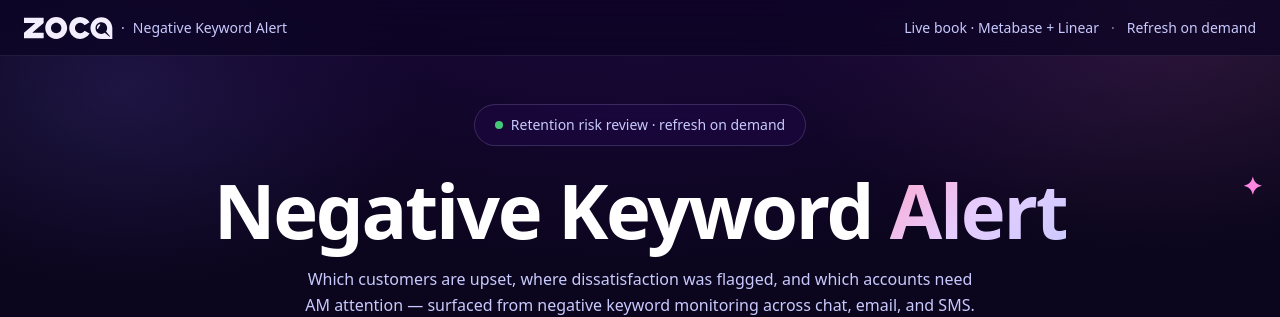
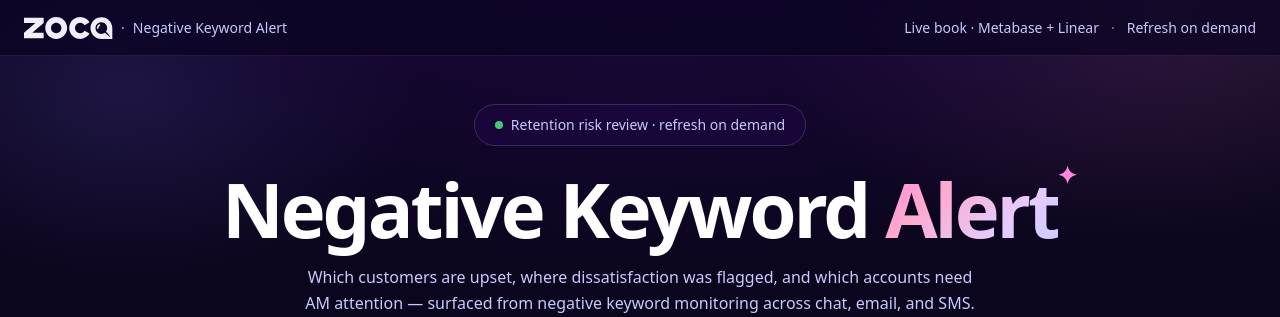
Before and after one commit to siranjt/negative-keyword-ticket-generator, a Next.js app: page / in a window 1280 px wide. Shown: the top 317 px of the page. Built offline with nearby package versions, Linux system fonts and the light colour scheme; no server answers.

Commit message:
Title font match, remove Time column, vibrant multi-color charts

```diff
--- a/app/page.tsx
+++ b/app/page.tsx
@@ -26,10 +26,10 @@ export default function Home() {
             Retention risk review · refresh on demand
           </div>
         </div>
-        <h1 className="relative mx-auto mb-5 font-[var(--font-display)] font-black leading-[0.95]" style={{ fontSize: "4.75rem", letterSpacing: "-0.03em" }}>
+        <h1 className="relative mx-auto mb-5 inline-block font-[var(--font-display)] font-black" style={{ fontSize: "4.75rem", letterSpacing: "-0.04em", lineHeight: "0.92" }}>
           <span className="text-white">Negative Keyword </span>
-          <span className="zoca-gradient-text">Alert</span>
-          <span className="absolute -right-1 -top-1 text-2xl text-[#ff86e1]">✦</span>
+          <span style={{ background: "linear-gradient(135deg, #ff86e1 0%, #ffa8cd 30%, #e5ccff 70%, #c8cafe 100%)", WebkitBackgroundClip: "text", WebkitTextFillColor: "transparent" }}>Alert</span>
+          <span className="absolute" style={{ right: "-16px", top: "-10px", fontSize: "24px", color: "#ff86e1", WebkitTextFillColor: "#ff86e1" }}>✦</span>
         </h1>
         <p className="mx-auto mb-5 max-w-2xl text-base leading-relaxed text-[#c8cafe]">
           Which customers are upset, where dissatisfaction was flagged, and which
--- a/components/Dashboard.tsx
+++ b/components/Dashboard.tsx
@@ -328,7 +328,7 @@ export default function Dashboard() {
             <table className="w-full border-collapse text-xs">
               <thead>
                 <tr className="bg-gradient-to-b from-[#1f0843] to-[#13063a]">
-                  {["Date", "Time", "Source", "Entity ID", "Business Name", "AM Name", "Category", "Subject", "Message", "Analysis", "Ticket"].map((h) => (
+                  {["Date", "Source", "Entity ID", "Business Name", "AM Name", "Category", "Subject", "Message", "Analysis", "Ticket"].map((h) => (
                     <th key={h} className="whitespace-nowrap border-b border-[rgba(200,202,254,0.18)] px-2 py-3 text-left text-[9.5px] font-bold uppercase tracking-[0.05em] text-[#c8cafe]">{h}</th>
                   ))}
                 </tr>
@@ -341,8 +341,7 @@ export default function Dashboard() {
                   const createdId = ticketCreated.get(key);
                   return (
                     <tr key={key + idx} className="border-b border-[rgba(200,202,254,0.10)] transition hover:bg-[rgba(120,104,244,.06)]">
-                      <td className="whitespace-nowrap px-2 py-2 text-[#c8cafe]">{fmtDate(a.message_date)}</td>
-                      <td className="whitespace-nowrap px-2 py-2 text-[rgba(243,237,253,0.55)]">{a.message_time}</td>
+                      <td className="whitespace-nowrap px-2 py-2 text-white font-medium">{fmtDate(a.message_date)}</td>
                       <td className="px-2 py-2"><span className="inline-block rounded-[9999px] border border-[rgba(200,202,254,0.18)] bg-[#24125c]/50 px-2 py-0.5 text-[10px] font-bold text-[#c8cafe]">{a.source}</span></td>
                       <td className="max-w-[80px] truncate px-2 py-2 font-mono text-[10px] text-[rgba(243,237,253,0.55)]">{a.entity_id.slice(0, 8)}...</td>
                       <td className="px-2 py-2"><button onClick={() => setDetailAlert(a)} className="block max-w-[140px] truncate text-left font-bold text-white hover:text-[#ffa8cd]">{a.business_name}</button></td>
```
Also changed, not shown: 1 other file (tests, documents, lock files or other folders).
